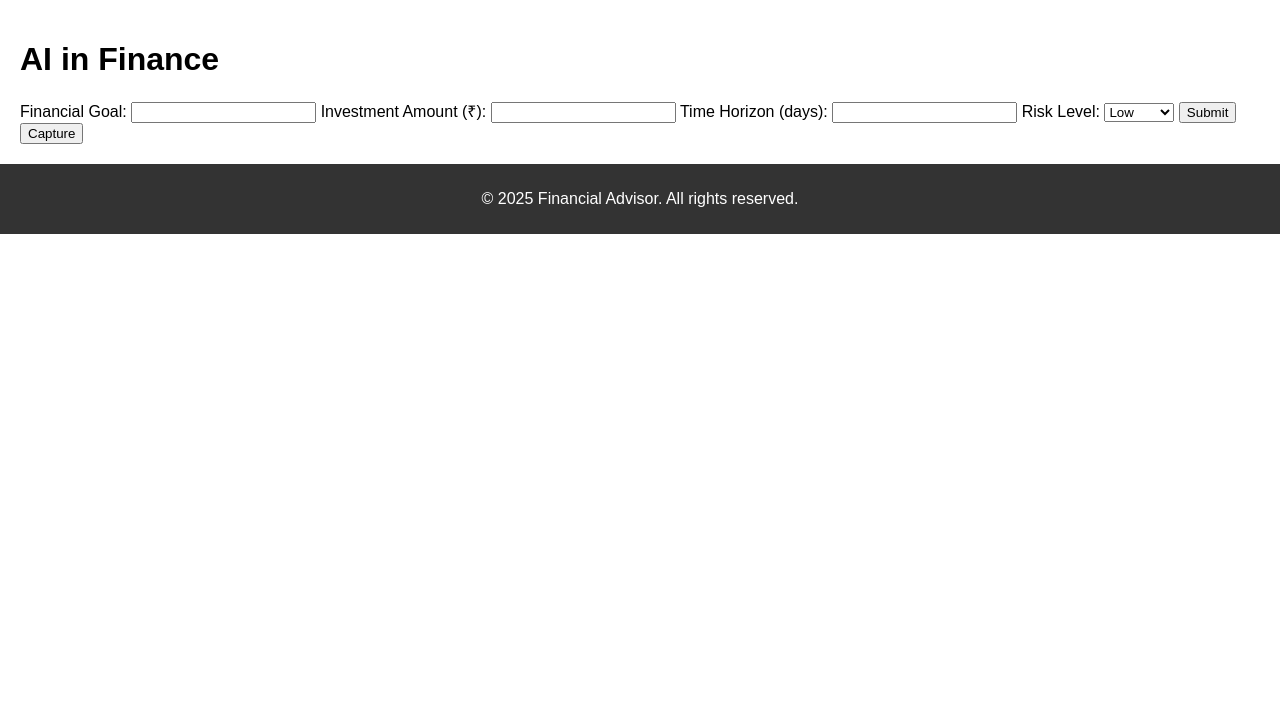
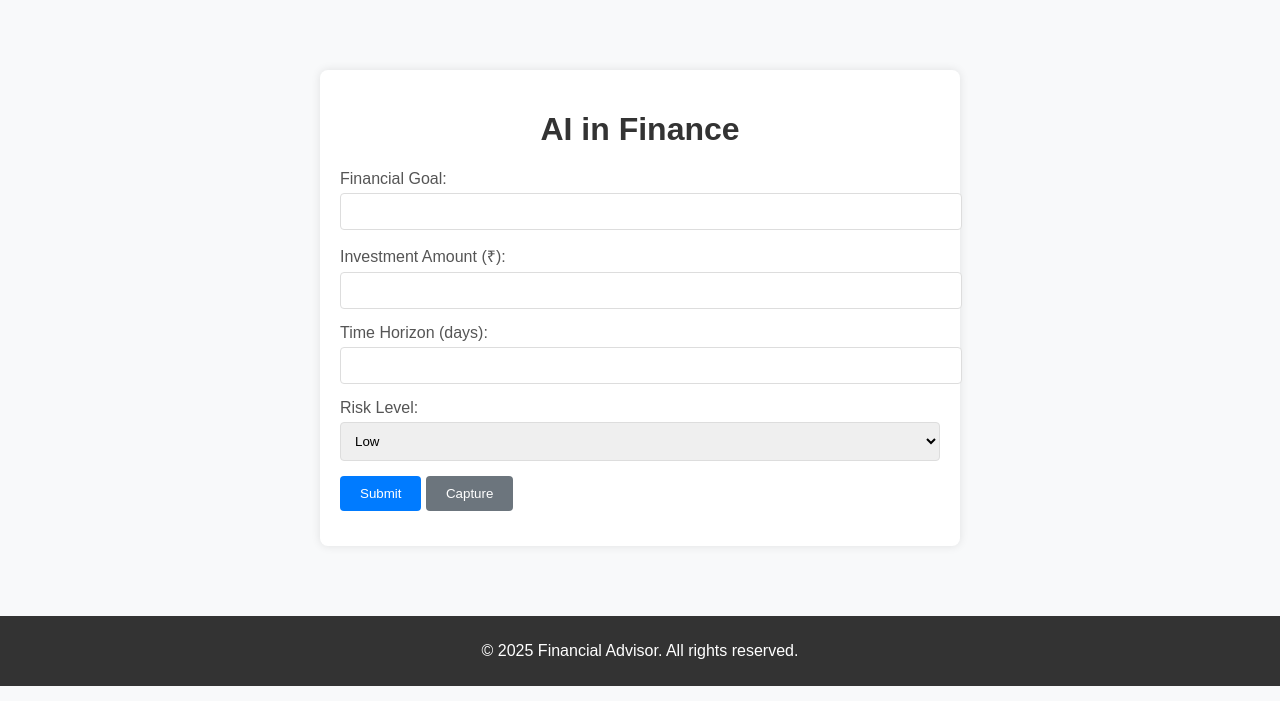
Before and after one commit to Stv21/hazard, a Django app: page /ai_in_finance/ in a window 1280 px wide. Shown: the part 99-800 px from the top of the page. Run offline with Django 4.2, Linux system fonts and the light colour scheme; grey boxes are pictures that could not be loaded.

Commit message:
seventh-commit

```diff
--- a/advisor/templates/advisor/ai_in_finance.html
+++ b/advisor/templates/advisor/ai_in_finance.html
@@ -5,26 +5,105 @@
 {% block title %}AI in Finance{% endblock %}
 
 {% block content %}
+    <style>
+        body {
+            background-color: #f8f9fa;
+            font-family: Arial, sans-serif;
+        }
+
+        .container {
+            max-width: 600px;
+            margin: 50px auto;
+            padding: 20px;
+            background-color: #ffffff;
+            box-shadow: 0 0 10px rgba(0, 0, 0, 0.1);
+            border-radius: 8px;
+        }
+
+        h1 {
+            text-align: center;
+            color: #333333;
+        }
+
+        .form-group {
+            margin-bottom: 15px;
+        }
+
+        .form-group label {
+            display: block;
+            margin-bottom: 5px;
+            color: #555555;
+        }
+
+        .form-control {
+            width: 100%;
+            padding: 10px;
+            border: 1px solid #dddddd;
+            border-radius: 4px;
+        }
+
+        .btn {
+            padding: 10px 20px;
+            border: none;
+            border-radius: 4px;
+            cursor: pointer;
+        }
+
+        .btn-primary {
+            background-color: #007bff;
+            color: #ffffff;
+        }
+
+        .btn-secondary {
+            background-color: #6c757d;
+            color: #ffffff;
+        }
+
+        .result {
+            margin-top: 20px;
+            text-align: center;
+        }
+
+        .img-fluid {
+            max-width: 100%;
+            height: auto;
+        }
+    </style>
+
+    <div class="container">
         <h1>AI in Finance</h1>
         <form method="post" action="{% url 'ai_in_finance' %}">
             {% csrf_token %}
+            <div class="form-group">
                 <label for="goal">Financial Goal:</label>
-        <input type="text" id="goal" name="goal" required>
+                <input type="text" id="goal" name="goal" class="form-control" required>
+            </div>
+            <div class="form-group">
                 <label for="investment">Investment Amount (₹):</label>
-        <input type="number" id="investment" name="investment" required>
+                <input type="number" id="investment" name="investment" class="form-control" required>
+            </div>
+            <div class="form-group">
                 <label for="time_horizon">Time Horizon (days):</label>
-        <input type="number" id="time_horizon" name="time_horizon" required>
+                <input type="number" id="time_horizon" name="time_horizon" class="form-control" required>
+            </div>
+            <div class="form-group">
                 <label for="risk_level">Risk Level:</label>
-        <select id="risk_level" name="risk_level">
+                <select id="risk_level" name="risk_level" class="form-control">
                     <option value="low">Low</option>
                     <option value="medium">Medium</option>
                     <option value="high">High</option>
                 </select>
-        <button type="submit" name="submit">Submit</button>
-        <button type="submit" name="capture">Capture</button>
+            </div>
+            <div class="form-group">
+                <button type="submit" name="submit" class="btn btn-primary">Submit</button>
+                <button type="submit" name="capture" class="btn btn-secondary">Capture</button>
+            </div>
         </form>
         {% if ai_suggestion %}
+            <div class="result">
                 <p>{{ ai_suggestion }}</p>
-        <img src="{{ ai_graph }}" alt="Graph">
+                <img src="{{ ai_graph }}" alt="Graph" class="img-fluid">
+            </div>
         {% endif %}
+    </div>
 {% endblock %}
--- a/advisor/templates/advisor/dashboard.html
+++ b/advisor/templates/advisor/dashboard.html
@@ -95,6 +95,8 @@
                                 <img src="{% static 'logos/google.png' %}" alt="Google Logo" style="width: 50px; height: 50px;">
                             {% elif result.ticker == "MSFT" %}
                                 <img src="{% static 'logos/microsoft.png' %}" alt="Microsoft Logo" style="width: 50px; height: 50px;">
+                            {% elif result.ticker == 'NFLX' %}"
+                                <img src="{% static 'logos/netflix.png' %}" alt="Netflix Logo" style="width: 50px; height: 50px;">
                             {% else %}
                                 <img src="{% static 'logos/default.png' %}" alt="Default Logo" style="width: 50px; height: 50px;">
                             {% endif %}
```
Also changed, not shown: advisor/templates/advisor/financial_goal.html (+76 -3 lines), advisor/static/logos/netflix.png (added), db.sqlite3. Lines whose indentation alone changed are shown as unchanged.
